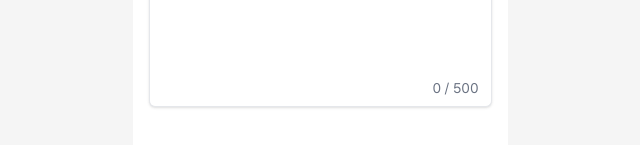
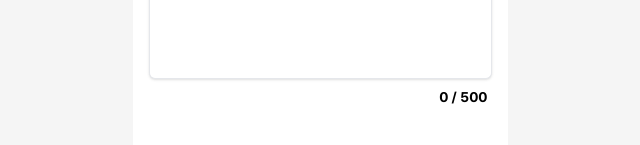
Before and after one commit to soksak-letter/soksak-Front, a React (Vite) app: page /letter/anon-draft in a window 1280 px wide. Shown: the part 481-626 px from the top of the page, without its empty margins (320-960 px from the left). Built offline with nearby package versions, Linux system fonts and the light colour scheme.

Commit message:
[#19] style : LetterTextBox 스타일 수정

```diff
--- a/src/components/LetterTextBox.tsx
+++ b/src/components/LetterTextBox.tsx
@@ -64,13 +64,15 @@ const LetterTextBox = ({ value, onChange, className }: LetterTextBoxProps) => {
         <textarea
           value={value.content}
           onChange={handleContentChange}
-          className='flex-1 w-full resize-none bg-transparent px-4 py-4 text-[14px] text-gray-800 leading-[170%] placeholder:text-gray-500 focus:outline-none overflow-y-auto'
-          placeholder={`오늘의 질문을 읽고 얘기해보고 싶은 내용이나 주제가 있나요? 자유롭게 작성해보세요.`}
+          className='flex-1 w-full resize-none bg-transparent px-4 py-4
+                    text-[14px] leading-[170%] text-gray-800
+                    placeholder:text-gray-500 focus:outline-none
+                    overflow-y-auto'
+          placeholder='오늘의 질문을 읽고 얘기해보고 싶은 내용이나 주제가 있나요? 자유롭게 작성해보세요.'
         />
-
-        <div className='shrink-0 flex items-center justify-end px-3 py-2 text-sm text-gray-500 tabular-nums'>
-          {value.content.length} / {LENGTH.CONTENT.MAX}
-        </div>
+      </div>
+      <div className='mt-2 flex items-center justify-end px-1 text-sm text-black font-semibold tabular-nums'>
+        {value.content.length} / {LENGTH.CONTENT.MAX}
       </div>
     </div>
   );
```
